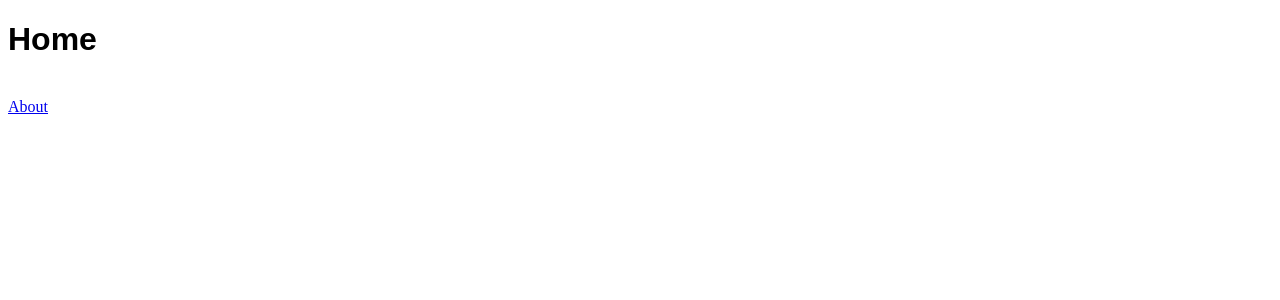
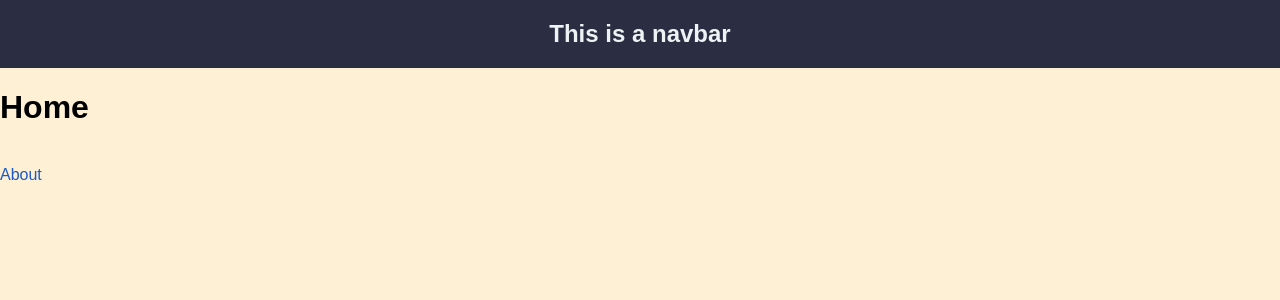
Before and after one commit to Scott-Dolphin/evcc-prototype, a React (Vite) app in the folder evcc-page/: page / in a window 1280 px wide. Shown: the top 300 px of the page. Built offline with nearby package versions, Linux system fonts and the light colour scheme.

Commit message:
color, basic navbar

```diff
--- /dev/null
+++ b/evcc-page/src/components/navbar.jsx
@@ -0,0 +1,11 @@
+
+
+export default function Navbar() {
+    return (
+        <>
+            <div class="Navbar">
+                <h2>This is a navbar</h2>
+            </div>
+        </>
+    )
+}
--- a/evcc-page/src/index.css
+++ b/evcc-page/src/index.css
@@ -1,3 +1,21 @@
-h1 {
-  font-family:Arial, Helvetica, sans-serif;
+body {
+  margin: 0;
+  font-family: Arial, Helvetica, sans-serif;
+  background-color: #fdf0d5;
 }
+
+a {
+  text-decoration: none;
+  color: rgb(27, 88, 200);
+}
+
+.Navbar {
+  /* border: 1px solid black; */
+  background-color: #2b2d42;
+  overflow: auto;
+}
+
+.Navbar h2 {
+  text-align: center;
+  color: #edf2f4;
+}
--- a/evcc-page/src/routes/about.jsx
+++ b/evcc-page/src/routes/about.jsx
@@ -1,3 +1,11 @@
+import Navbar from '../components/navbar'
+
 export default function About() {
-    return <h1>About</h1>
+    return (
+        <>
+            <Navbar />
+            <h1>About</h1>
+        </>
+    )
+
 }
--- a/evcc-page/src/routes/root.jsx
+++ b/evcc-page/src/routes/root.jsx
@@ -1,6 +1,9 @@
+import Navbar from '../components/navbar'
+
 export default function Root() {
   return (
     <>
+      <Navbar />
       <h1>Home</h1>
       <br></br>
       <a href="/about">About</a>
```
